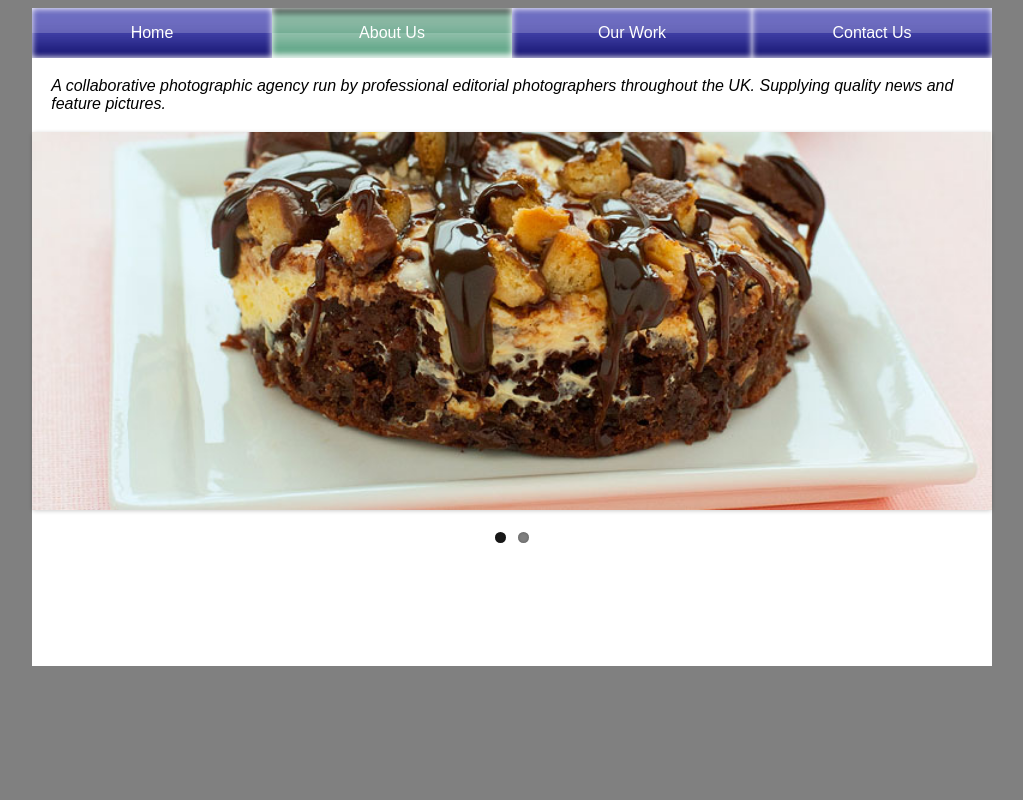
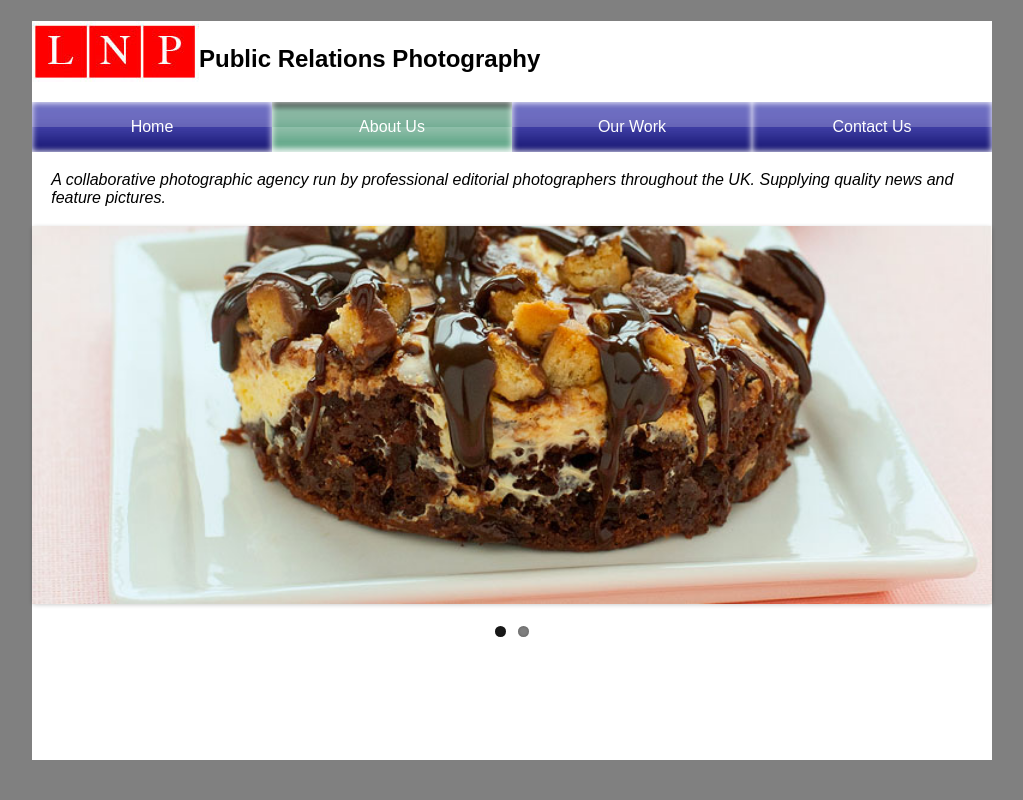
Before and after one commit to graemewilkinson/lnp, a PHP site: page /newsite/index.php in a window 1280 px wide. Shown: the whole page, without its empty margins (128-1151 px from the left). Run offline with PHP 8.4, Linux system fonts and the light colour scheme; data that the repository does not hold is empty; some libraries are stand-ins or nearby versions.

Commit message:
removed border and sorted out the layout, but need to think about replacement of clear: both

```diff
--- a/newsite/index.php
+++ b/newsite/index.php
@@ -12,7 +12,7 @@
 <script src="https://ajax.googleapis.com/ajax/libs/jquery/1.6.2/jquery.min.js"></script>
 <script src="jquery.flexslider.js"></script>
 
-<script type="text/javascript" charset="utf-8">
+<script type="text/javascript">
   $(window).load(function() {
     $('.flexslider').flexslider();
   });
@@ -29,6 +29,19 @@
 <body>
 <div class="wrapper">
 <header>
+        <h1>
+          <img alt="London News Pictures"
+              class="logo"
+              height="61"
+              src="img/LNP_PR_167px.jpg"
+              width="167">
+        </h1>
+        <div class="toptitle">
+          Public Relations Photography
+        </div>
+        <div style="clear: both"></div>
+</header>
+        <div id="nav">
    <ul id="menu">
   <li class="menu-item">
     <a href="#" class="menu-link">Home</a>
@@ -43,7 +56,8 @@
     <a href="#" class="menu-link">Contact Us</a>
   </li>
 </ul>
-</header>
+   </div>
+        <div style="clear: both"></div>
 <p class="tagline">
         <em>A collaborative photographic agency run by professional editorial photographers throughout the UK. Supplying quality news and feature pictures.</em>
       </p>
--- a/newsite/style.css
+++ b/newsite/style.css
@@ -76,3 +76,22 @@ div.testblock
 .menu-link:active, .menu-link.is-active {
   background-position: 0 -100px;
 }
+img.logo
+{
+	float:left;
+	padding-bottom:2%;
+}
+
+div.toptitle
+{
+	float:left;
+	font-size:1.5em;
+	font-weight:700;
+	margin:2.5% 0 0;
+	padding-bottom:2%;
+}
+#nav
+{
+    display: inline;
+
+}
```
Also changed, not shown: newsite/img/LNP_PR_167px.jpg (added).
